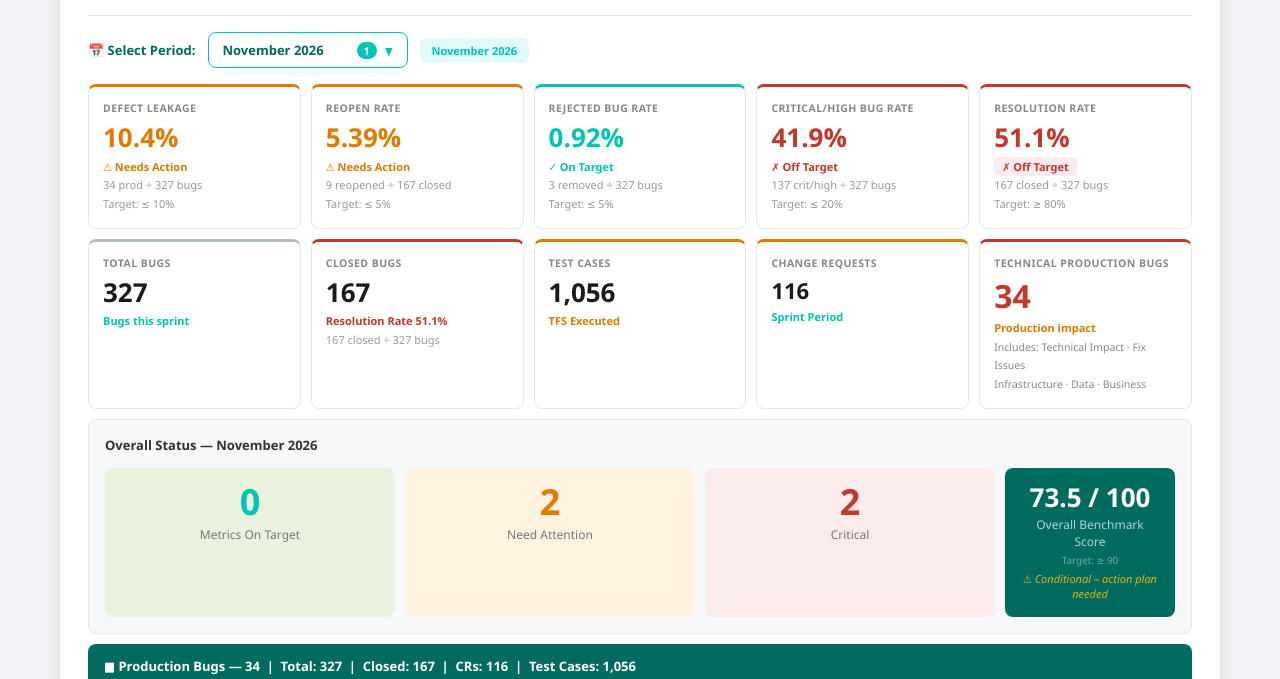
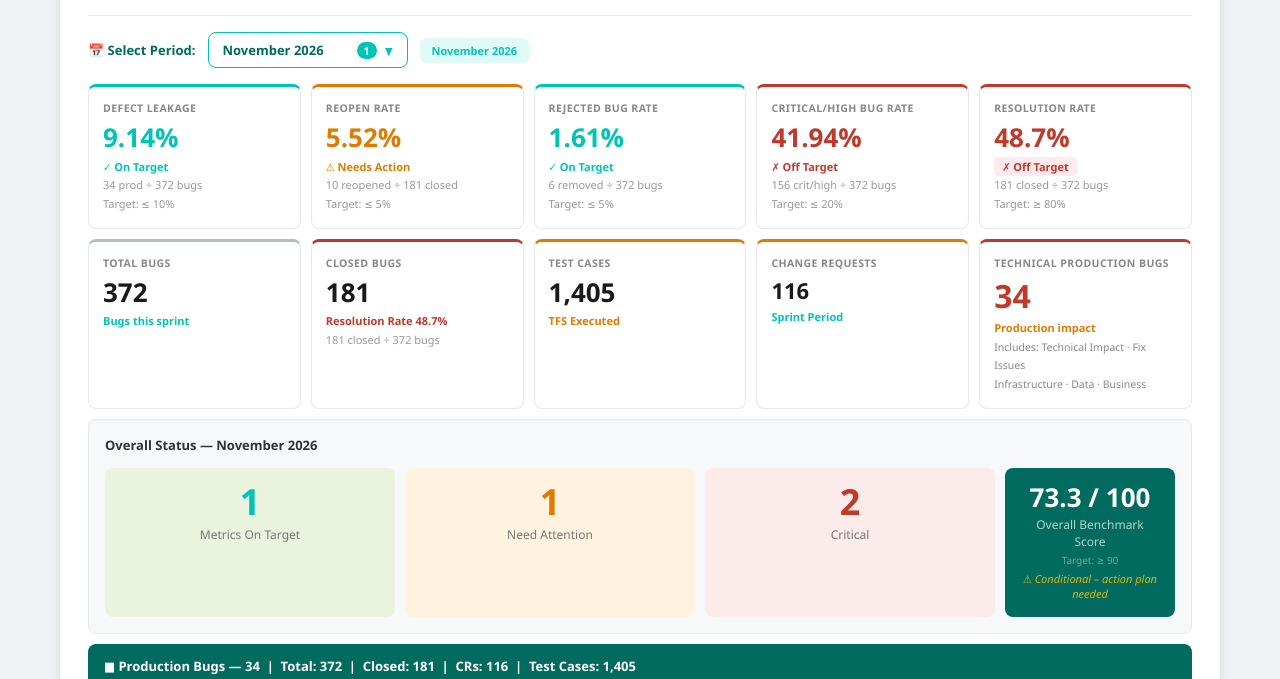
Before and after one commit to BaladyQC/KPI-Dashboard-Static, a plain HTML site: page index.html in a window 1280 px wide. Shown: the part 120-799 px from the top of the page. Drawn offline with nearby package versions, Linux system fonts and the light colour scheme.

Commit message:
Update index.html

```diff
--- a/index.html
+++ b/index.html
@@ -510,11 +510,11 @@ const KPI_DATA = {
   },
   nov2026: {
     label:'November 2026', title:'November 2026',
-    total:327, closed:167, crithigh:137, reopen:9,
-    rejected:3, prod:34, cr:116, tc:1056,
+    total:372, closed:181, crithigh:156, reopen:10,
+    rejected:6, prod:34, cr:116, tc:1405,
     fix_issues:0, tech_impact:34,
-    dl_pct:10.4, rr_pct:5.39, ch_pct:41.9, rej_pct:0.92, res_pct:51.1,
-    qs:73.5, dpts:26.88, cpts:17.43, rpts:18.92, resPts:10.22,
+    dl_pct:9.14, rr_pct:5.52, ch_pct:41.94, rej_pct:1.61, res_pct:48.7,
+    qs:73.3, dpts:27.26, cpts:17.42, rpts:18.9, resPts:9.74,
     analysis_by_prod:{}, analysis_total:0, analysis_status:'none',
     bugs_by_prod:{"CraftLicense":4,"BaladyPlus":17,"ConstructionLicenses":79,"EwaaAndTobacco":1,"Gamification":1,"BaladyOscars":1,"BaladyBusiness":17,"ContractorClassification":7,"Technical-Operations-Team":1,"CommercialLicenses":30,"Ekram":42,"HealthCertificates":3,"PlanApproval":1,"UpdatingLandAndPlanning":3,"Nasseq":33,"SurveyReports":14,"TrainingPortal":18,"LaborHousing":19,"StreetVendors":31,"UrbanPlanningServices":3,"MergeAndSplit":2},
     rc_counts:{"Development-Balady":124,"Infrastructure":16,"GIS":3,"Business":57,"Integration-External":11,"Enhancement":20,"Mobile":32,"Development-Drupal":12,"Data":18,"Development-External":9,"UX":10,"Development-Pega":3,"Product Manager":9,"Integration":2,"Uncovered Scenario":1},
```
